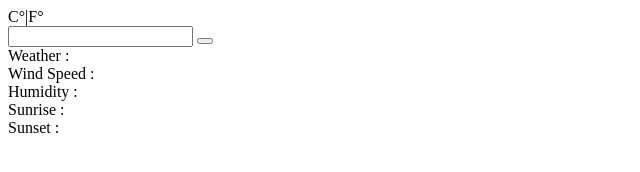
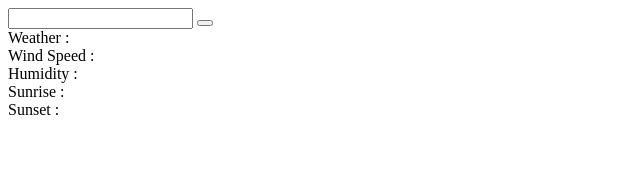
Before and after one commit to DasTapan/Weather-App, a plain HTML site: page index.html in a window 1280 px wide. Shown: the whole page, without its empty margins (0-640 px from the left). Drawn offline with Linux system fonts and the light colour scheme.

```diff
--- a/index.html
+++ b/index.html
@@ -20,10 +20,6 @@
         </div>
         <div class="weather two">
           <span class="verbose"></span><span class="felt-temp"></span>
-        </div>
-        <div class="weather three">
-          <span class="unit-c">C&deg;</span><span>|</span
-          ><span class="unit-f">F&deg;</span>
         </div>
       </div>
       <div class="right-box">
```
